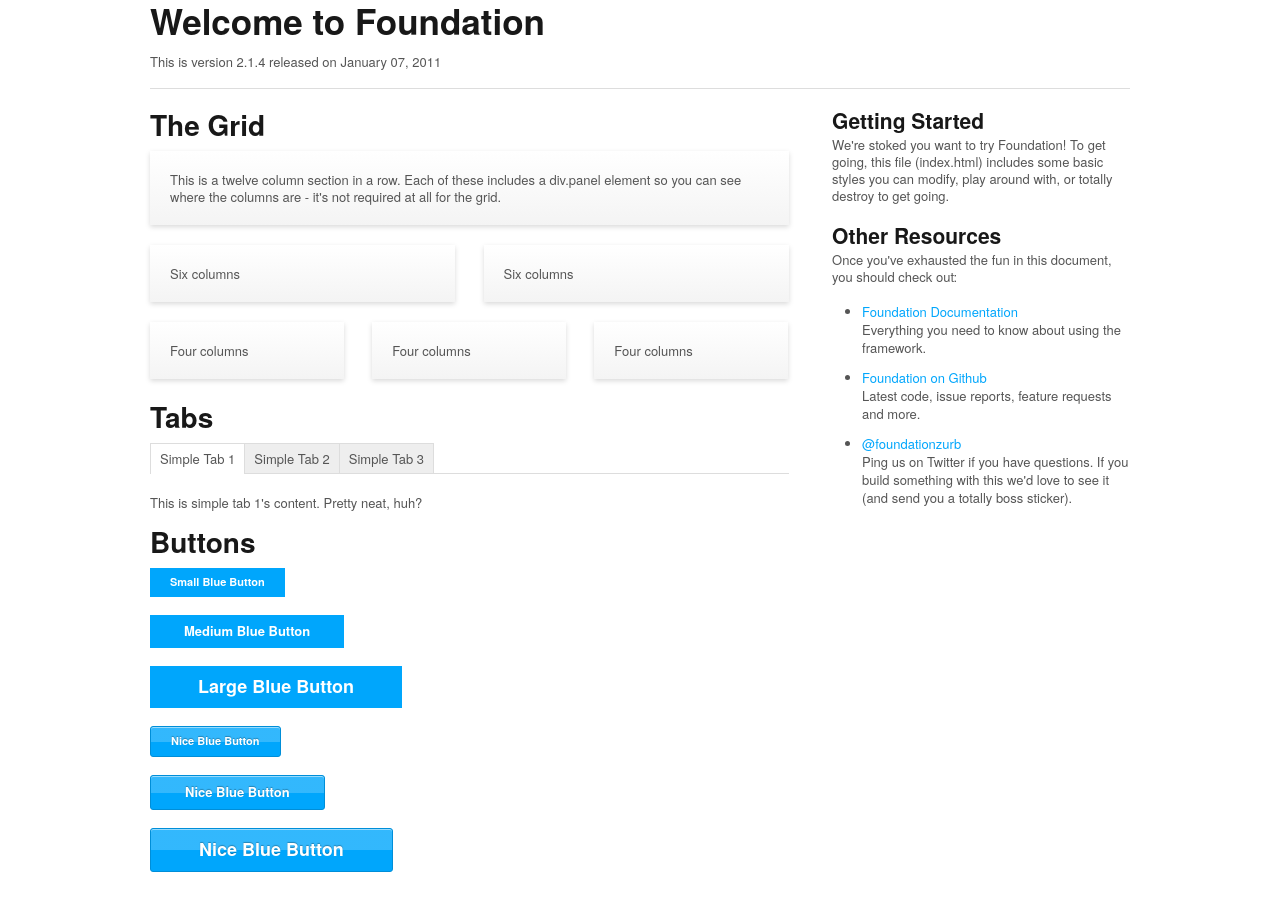
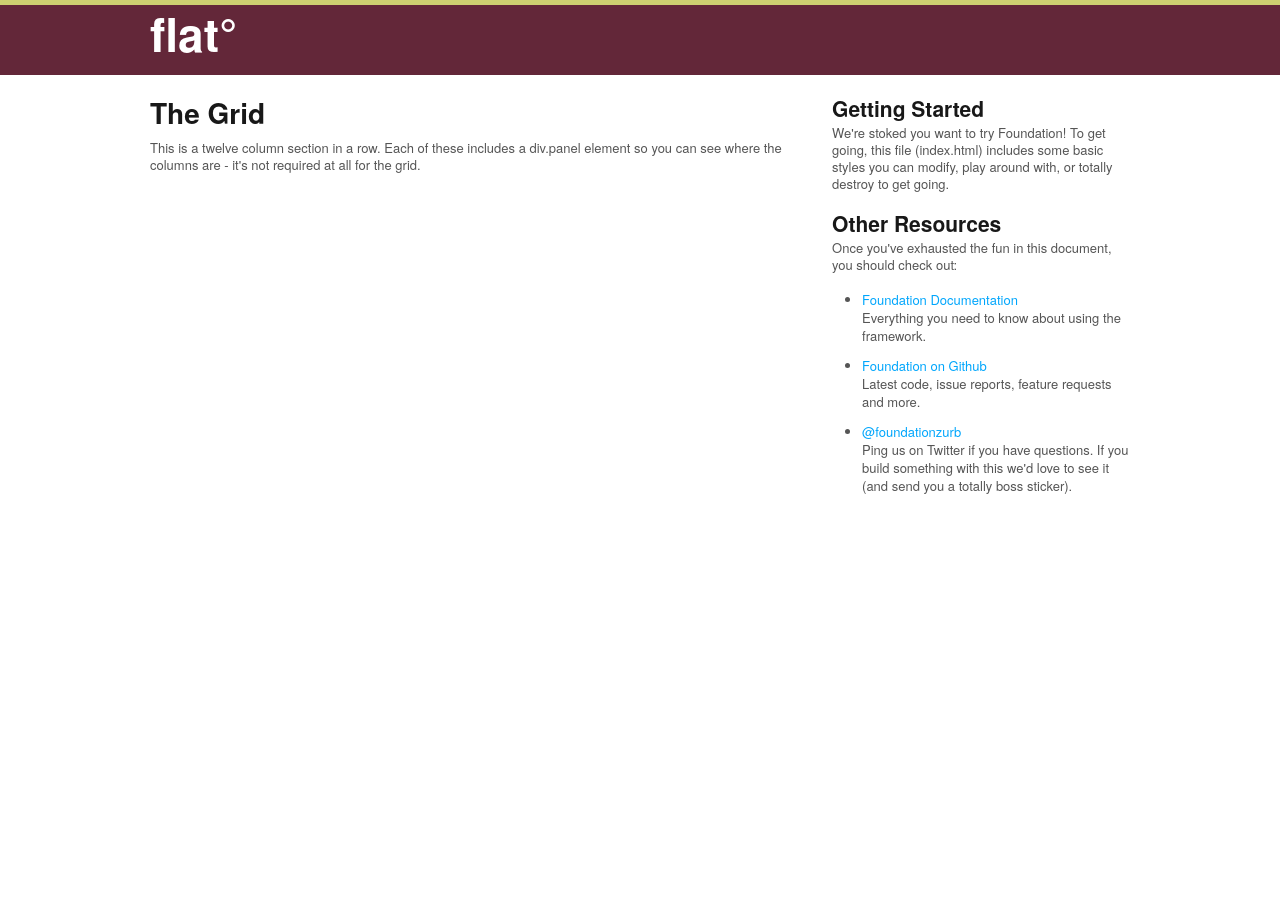
Before and after one commit to stve/stve.github.io, a Jekyll site: the page built from index2.html, in a window 1280 px wide. Built offline with Jekyll 4.4.1, drawn with Linux system fonts in a browser that asks for light colours; Markdown is read by kramdown in place of the engine named in the settings.

Commit message:
foundation layout

```diff
--- a/_layouts/foundation.html
+++ b/_layouts/foundation.html
@@ -11,10 +11,14 @@
   <!-- Set the viewport width to device width for mobile -->
   <meta name="viewport" content="width=device-width" />
 
-  <title>Welcome to Foundation</title>
+  <title>{% if page.title %} {{ page.title }} | {% endif %} {{ site.title }}</title>
+  <meta name="description" content="{% if page.description %}{{ page.description }}{% else %}{{ site.description }}{% endif %}">
+  <meta name="keywords" content="{% if page.keywords %}{{ page.keywords }}{% else %}{{ site.keywords }}{% endif %}" />
+  <meta name="author" content="{{ site.author }}">
 
   <!-- Included CSS Files -->
   <link rel="stylesheet" href="stylesheets/app.css">
+  <link rel="stylesheet" href="stylesheets/screen.css">
 
   <!--[if lt IE 9]>
     <link rel="stylesheet" href="stylesheets/ie.css">
@@ -29,83 +33,30 @@
 </head>
 <body>
 
-  <!-- container -->
-  <div class="container">
-
-    <div class="row">
-      <div class="twelve columns">
-        <h2>Welcome to Foundation</h2>
-        <p>This is version 2.1.4 released on January 07, 2011</p>
-
-        <hr />
+  <div class="navigation">
+    <div class="container">
+      <div class="row">
+        <div class="twelve columns">
+          <h1><span>flat</span>&#176;</h1>
+        </div>
       </div>
     </div>
+  </div>
+
+  <!-- container -->
+  <div class="container main">
 
     <div class="row">
       <div class="eight columns">
-        <h3>The Grid</h3>
 
         <!-- Grid Example -->
         <div class="row">
           <div class="twelve columns">
-            <div class="panel">
-              <p>This is a twelve column section in a row. Each of these includes a div.panel element so you can see where the columns are - it's not required at all for the grid.</p>
-            </div>
+            <h3>The Grid</h3>
+
+            <p>This is a twelve column section in a row. Each of these includes a div.panel element so you can see where the columns are - it's not required at all for the grid.</p>
           </div>
         </div>
-        <div class="row">
-          <div class="six columns">
-            <div class="panel">
-              <p>Six columns</p>
-            </div>
-          </div>
-          <div class="six columns">
-            <div class="panel">
-              <p>Six columns</p>
-            </div>
-          </div>
-        </div>
-        <div class="row">
-          <div class="four columns">
-            <div class="panel">
-              <p>Four columns</p>
-            </div>
-          </div>
-          <div class="four columns">
-            <div class="panel">
-              <p>Four columns</p>
-            </div>
-          </div>
-          <div class="four columns">
-            <div class="panel">
-              <p>Four columns</p>
-            </div>
-          </div>
-        </div>
-
-        <h3>Tabs</h3>
-        <dl class="tabs">
-          <dd><a href="#simple1" class="active">Simple Tab 1</a></dd>
-          <dd><a href="#simple2">Simple Tab 2</a></dd>
-          <dd><a href="#simple3">Simple Tab 3</a></dd>
-        </dl>
-
-        <ul class="tabs-content">
-          <li class="active" id="simple1Tab">This is simple tab 1's content. Pretty neat, huh?</li>
-          <li id="simple2Tab">This is simple tab 2's content. Now you see it!</li>
-          <li id="simple3Tab">This is simple tab 3's content. It's, you know...okay.</li>
-        </ul>
-
-        <h3>Buttons</h3>
-
-        <p><a href="#" class="small blue button">Small Blue Button</a></p>
-        <p><a href="#" class="blue button">Medium Blue Button</a></p>
-        <p><a href="#" class="large blue button">Large Blue Button</a></p>
-
-        <p><a href="#" class="nice radius small blue button">Nice Blue Button</a></p>
-        <p><a href="#" class="nice radius blue button">Nice Blue Button</a></p>
-        <p><a href="#" class="nice radius large blue button">Nice Blue Button</a></p>
-
       </div>
 
       <div class="four columns">
@@ -125,9 +76,6 @@
   </div>
   <!-- container -->
 
-
-
-
   <!-- Included JS Files -->
   <script src="javascripts/jquery.min.js"></script>
   <script src="javascripts/modernizr.foundation.js"></script>
--- a/stylesheets/screen.css
+++ b/stylesheets/screen.css
@@ -1 +1 @@
-html,body,div,span,applet,object,iframe,h1,h2,h3,h4,h5,h6,p,blockquote,pre,a,abbr,acronym,address,big,cite,code,del,dfn,em,img,ins,kbd,q,s,samp,small,strike,strong,sub,sup,tt,var,b,u,i,center,dl,dt,dd,ol,ul,li,fieldset,form,label,legend,table,caption,tbody,tfoot,thead,tr,th,td,article,aside,canvas,details,embed,figure,figcaption,footer,header,hgroup,menu,nav,output,ruby,section,summary,time,mark,audio,video{margin:0;padding:0;border:0;font-size:100%;font:inherit;vertical-align:baseline}body{line-height:1}ol,ul{list-style:none}table{border-collapse:collapse;border-spacing:0}caption,th,td{text-align:left;font-weight:normal;vertical-align:middle}q,blockquote{quotes:none}q:before,q:after,blockquote:before,blockquote:after{content:"";content:none}a img{border:none}article,aside,details,figcaption,figure,footer,header,hgroup,menu,nav,section,summary{display:block}.line{width:100%;height:10px;background:#cdd071;padding:0}.foot{border-top:#cccccc solid 1px}.foot footer{float:left}.foot nav{float:right}.foot nav ul{list-style:none;float:right}.foot nav ul li{margin-right:20px;font-size:14px;float:left}
+.navigation{width:100%;background:#632739;border-top:5px solid #CDD071}.navigation h1{color:#fff}.main{margin-top:20px}.foot{border-top:#cccccc solid 1px}.foot footer{float:left}.foot nav{float:right}.foot nav ul{list-style:none;float:right}.foot nav ul li{margin-right:20px;font-size:14px;float:left}
```
Also changed, not shown: other parts of _layouts/foundation.html (+6 -0 lines), sass/screen.scss (+11 -5 lines).
